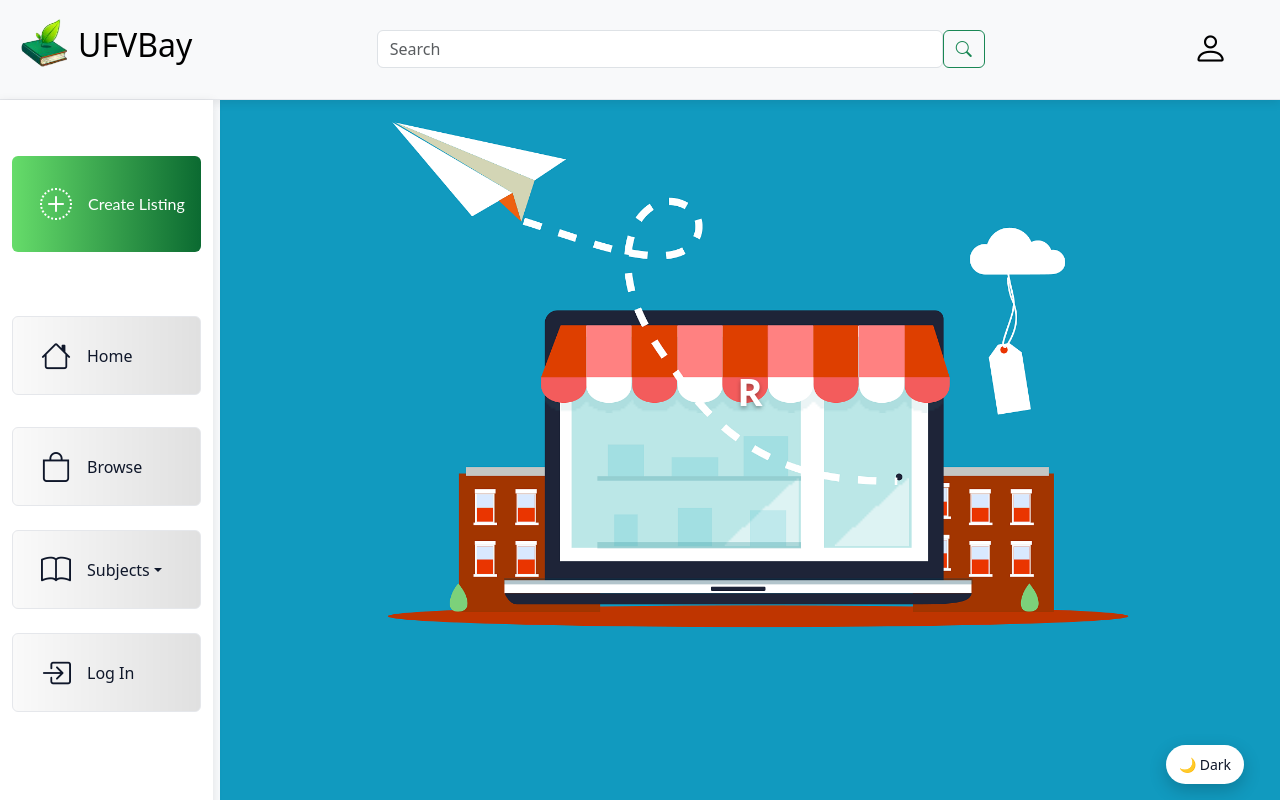
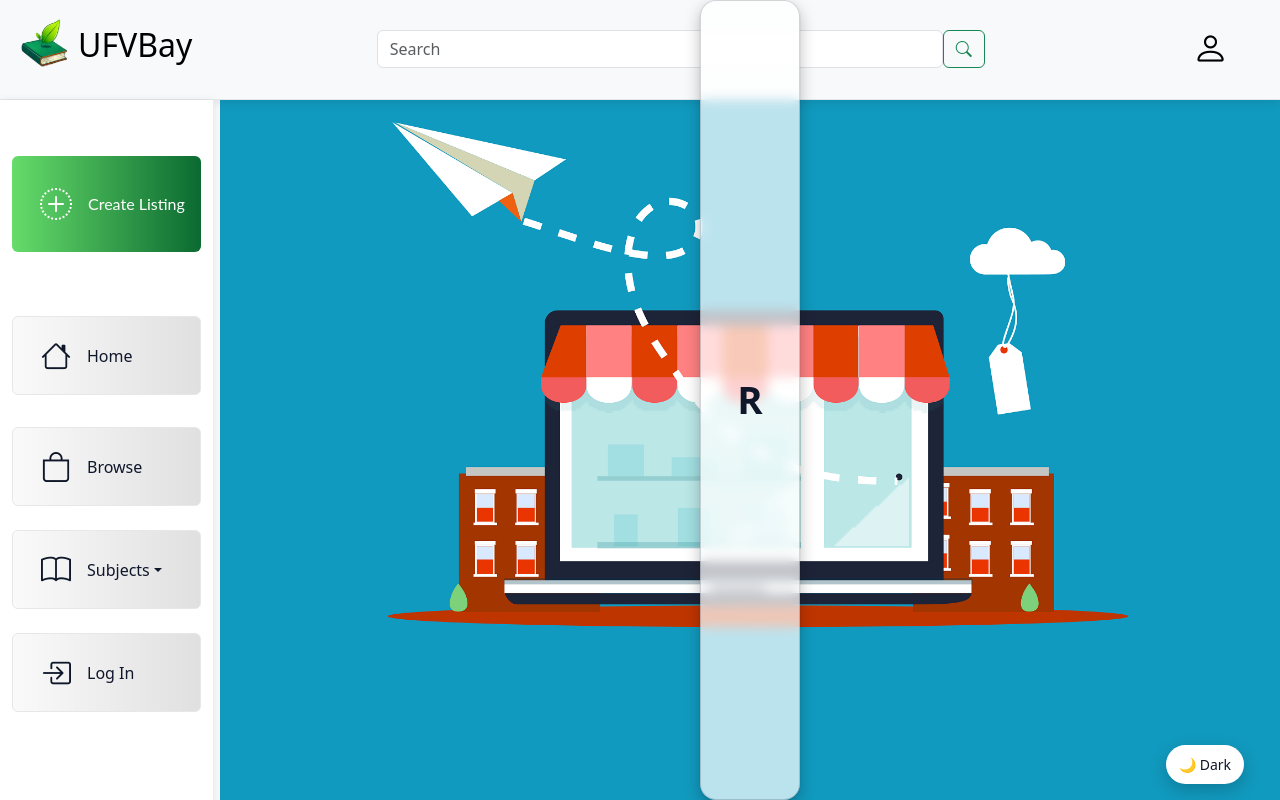
Before and after one commit to Gurv-Chahal/ufvbay, a React (Vite) app in the folder client/: page /home in a window 1280 px wide. Built offline with nearby package versions, Linux system fonts and the light colour scheme; a small style sheet from the web is missing.

Commit message:
making text easier to read

```diff
--- a/client/src/styles/Home.css
+++ b/client/src/styles/Home.css
@@ -42,26 +42,37 @@
 
 .typewriter {
     position: absolute;
-    inset: 0;               /* fill the same box as the image */
+    inset: 0;                     /* sits over the image area */
     display: flex;
     align-items: center;
     justify-content: center;
-    padding: 1rem;
+
+    /* readable “card” behind the text */
+    padding: clamp(12px, 2.2vw, 24px) clamp(16px, 3vw, 36px);
+    background: rgba(255, 255, 255, 0.88);    /* soft white panel */
+    border: 1px solid rgba(15, 23, 42, 0.18); /* subtle border */
+    border-radius: 16px;
+    box-shadow:
+            0 6px 16px rgba(0, 0, 0, 0.25),
+            0 1px 2px rgba(0, 0, 0, 0.15);
+
+    width: max-content;
+    max-width: min(90%, 900px);
+    margin: auto;                 /* center the card */
+
+    color: #0f172a;               /* black/dark text */
+    text-shadow: none;            /* remove white glow */
+    font-weight: 700;
+    font-size: clamp(20px, 3vw, 42px);
 
     z-index: 1;
-    pointer-events: none;
-
-    /* readable styling—tweak as you like */
-    color: #fff;
-    text-shadow: 0 2px 4px rgba(0,0,0,.35);
-    font-weight: 600;
-    font-size: clamp(20px, 3vw, 42px);
+    pointer-events: none;         /* don’t block clicks on image */
 }
 
-/*#demo {*/
-/*    display: flex !important;*/
-/*    flex-direction: column !important;*/
-/*    align-items: center !important;*/
-/*    align-content: center !important;*/
-/*    justify-content: center !important;*/
-/*}*/
+/*add a slight glass effect on capable browsers *!*/
+@supports (backdrop-filter: blur(6px)) {
+    .typewriter {
+        background: rgba(255, 255, 255, 0.72);
+        backdrop-filter: blur(6px) saturate(1.05);
+    }
+}
```
